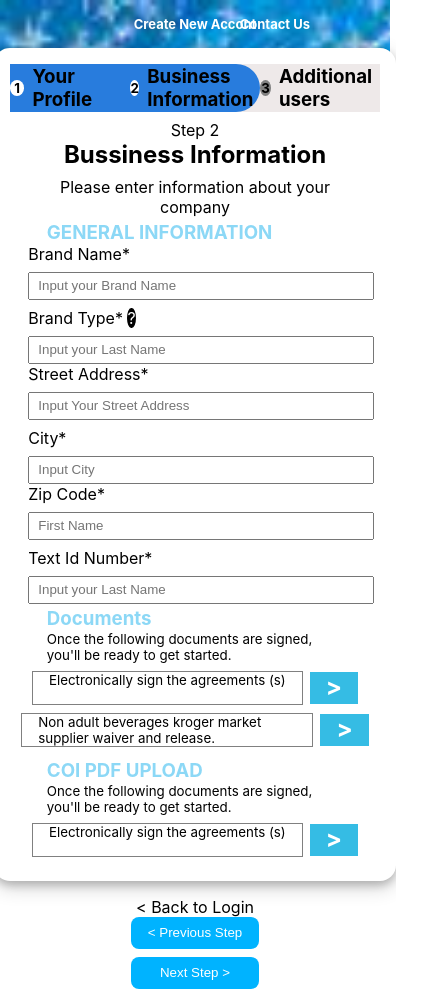
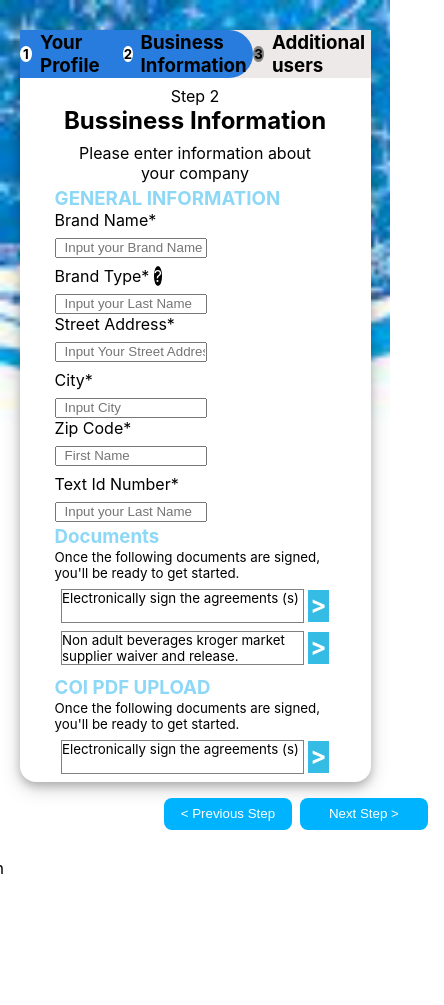
Before and after one commit to shashank8173/Assignment, a React (Create React App) app: page /second in a window 390 px wide. Shown: the whole page, 444 px wide, since content can reach past the window. After the commit the page ends 894 px from the top, so only its background shows below. Built offline with nearby package versions, Linux system fonts and the light colour scheme.

Commit message:
Update Second.css

```diff
--- a/src/components/Second/Second.css
+++ b/src/components/Second/Second.css
@@ -148,7 +148,7 @@
     height: 2rem;
     width: 90%;
     margin: 0% 1% 0% 10%;
-    padding: 0;
+    padding: 0% 0% 0% 0%;
 }
 
 .text-agreements h2 {
@@ -199,67 +199,40 @@
     background-color: rgb(216, 210, 210);
 }
 
-@media (max-width: 1024px) {
+/* Responsive Media Queries */
+
+@media only screen and (max-width: 1024px) {
     .main-b {
         width: 90%;
     }
 }
 
-@media (max-width: 768px) {
-    .main {
-        height: auto;
-    }
+@media only screen and (max-width: 768px) {
     .main h1 {
         font-size: medium;
-        margin: 1rem 0;
     }
     .main-b {
         height: auto;
         width: 90%;
-        padding: 1rem;
     }
     .form-group {
         flex-direction: column;
-        padding: 0 5%;
-    }
-    .form1 {
-        width: 100%;
     }
     .form1 input {
         height: 1.5rem;
+        width: 100%;
     }
     .lower p {
-        padding-right: 5rem;
+        padding-right: 10rem;
     }
 }
 
-@media (max-width: 468px) {
+@media only screen and (max-width: 468px) {
     .main h1 {
         font-size: small;
     }
-    .main-b {
-        width: 95%;
-    }
     .form1 input {
-        height: 1.5rem;
-    }
-    .text-agreements p, .text-agreements h2 {
-        width: auto;
-        margin: 0 1%;
-        padding: 0 1rem;
-    }
-    .lower {
-        flex-direction: column;
-        align-items: center;
-    }
-    .lower p {
-        padding-right: 0;
-    }
-    .btns {
-        flex-direction: column;
-        width: 100%;
-    }
-    .btn1 {
+        height: 1rem;
         width: 100%;
     }
 }
```
